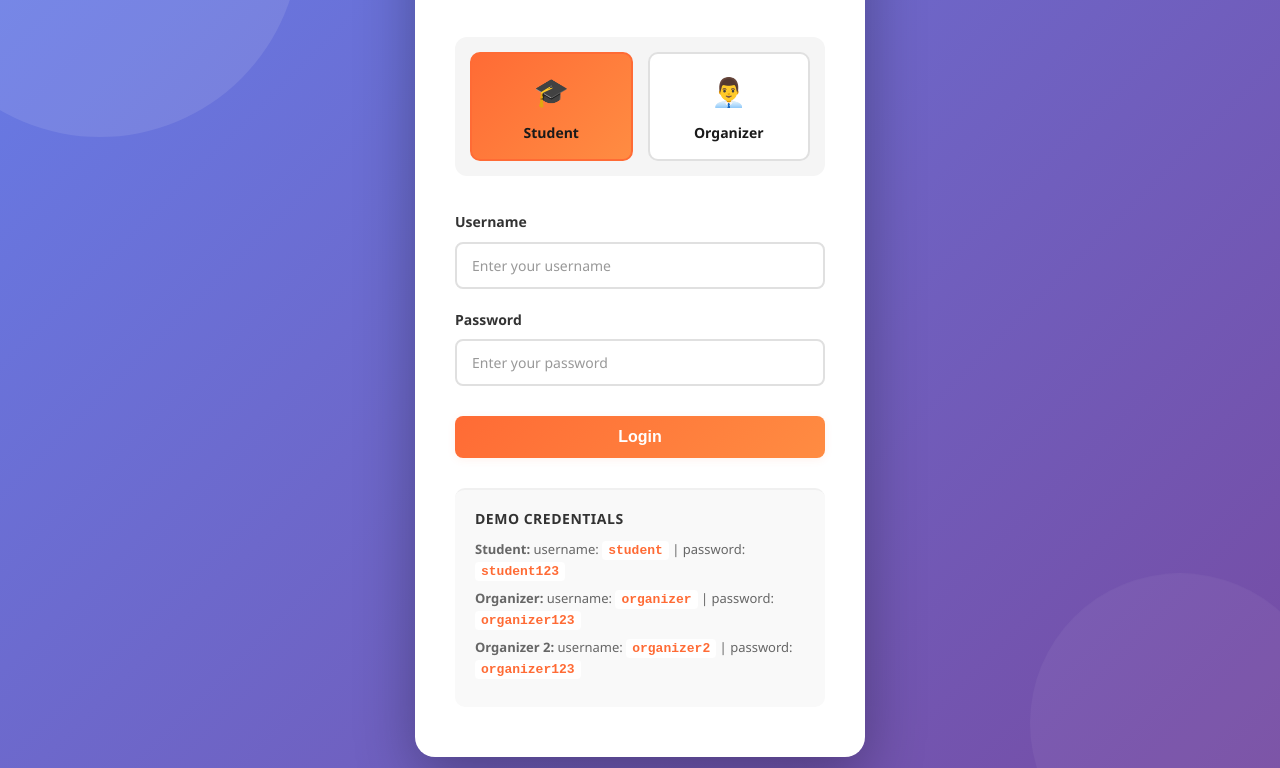
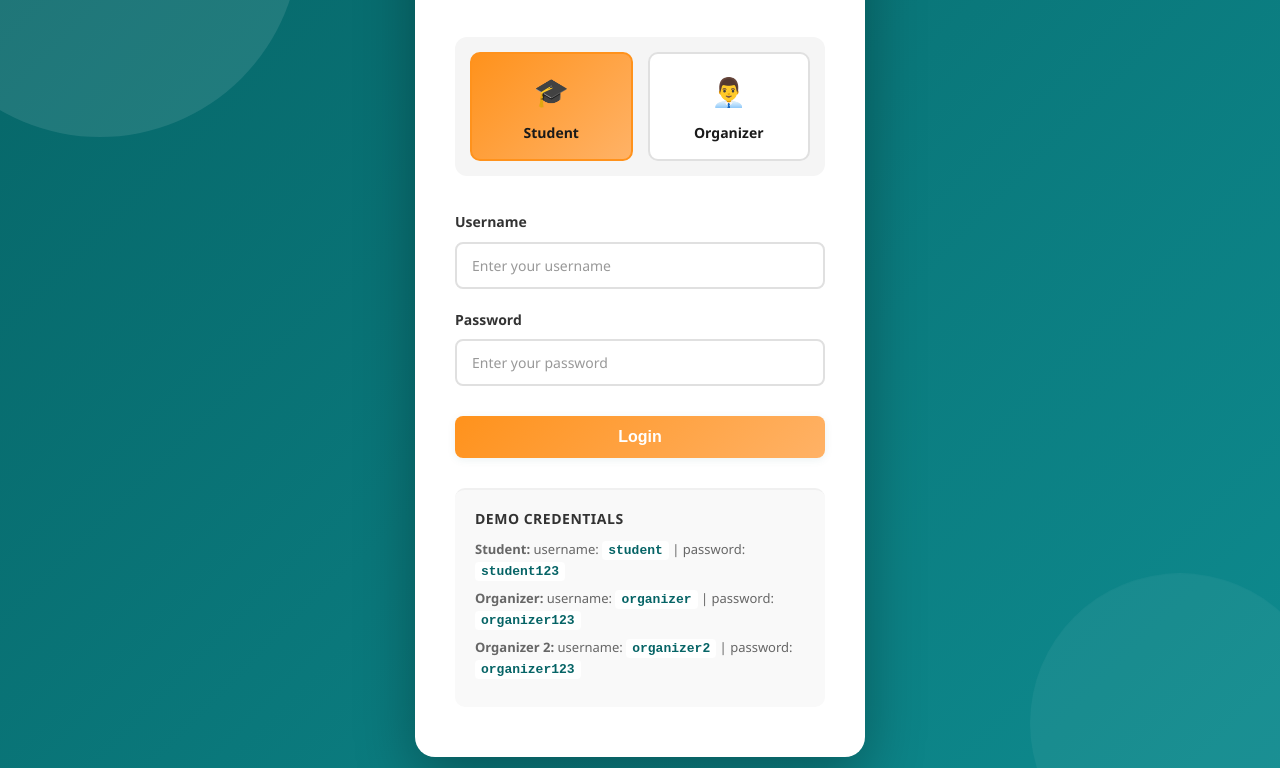
Before and after one commit to RishithSuresh/Nexus-Web-Project, a plain HTML site: page pages/login.html in a window 1280 px wide. Shown: the part 170-938 px from the top of the page. Drawn offline with Linux system fonts and the light colour scheme.

Commit message:
color pallate update

```diff
--- a/css/login.css
+++ b/css/login.css
@@ -9,7 +9,7 @@
     display: flex;
     align-items: center;
     justify-content: center;
-    background: linear-gradient(135deg, #667eea 0%, #764ba2 100%);
+    background: linear-gradient(135deg, #066466 0%, #0E8B8F 100%);
     padding: 40px 20px;
     position: relative;
     overflow: hidden;
@@ -114,13 +114,13 @@
 }
 
 .role-option:hover {
-    border-color: #FF6B35;
+    border-color: #FF921C;
     transform: translateY(-2px);
 }
 
 .role-option.active {
-    background: linear-gradient(135deg, #FF6B35 0%, #FF8C42 100%);
-    border-color: #FF6B35;
+    background: linear-gradient(135deg, #FF921C 0%, #FFB266 100%);
+    border-color: #FF921C;
     color: white;
 }
 
@@ -159,8 +159,8 @@
 
 .form-input:focus {
     outline: none;
-    border-color: #FF6B35;
-    box-shadow: 0 0 0 3px rgba(255, 107, 53, 0.1);
+    border-color: #066466;
+    box-shadow: 0 0 0 3px rgba(6, 100, 102, 0.1);
 }
 
 .form-input::placeholder {
@@ -179,7 +179,7 @@
 }
 
 .btn-primary {
-    background: linear-gradient(135deg, #FF6B35 0%, #FF8C42 100%);
+    background: linear-gradient(135deg, #FF921C 0%, #FFB266 100%);
     color: white;
     width: 100%;
     margin-top: 10px;
@@ -187,7 +187,7 @@
 
 .btn-primary:hover {
     transform: translateY(-2px);
-    box-shadow: 0 10px 25px rgba(255, 107, 53, 0.3);
+    box-shadow: 0 10px 25px rgba(255, 146, 28, 0.3);
 }
 
 .btn-primary:active {
@@ -236,7 +236,7 @@
     padding: 2px 6px;
     border-radius: 4px;
     font-family: 'Courier New', monospace;
-    color: #FF6B35;
+    color: #066466;
     font-weight: 600;
 }
 
--- a/css/main.css
+++ b/css/main.css
@@ -5,26 +5,26 @@
 
 /* CSS Variables for Easy Theming */
 :root {
-    /* Color Palette - Bright & Striking */
-    --primary-color: #FF6B35;
-    --primary-light: #FF8C5A;
-    --primary-dark: #E55A2B;
-    --secondary-color: #00A8E8;
-    --secondary-light: #00D4FF;
-    --accent-color: #FFD60A;
-    --accent-light: #FFE66D;
+    /* Color Palette - Fresh & Professional (Growth, Harmony, Mental Clarity) */
+    --primary-color: #066466;
+    --primary-light: #0E8B8F;
+    --primary-dark: #05525F;
+    --secondary-color: #B4F8C8;
+    --secondary-light: #D4FADD;
+    --accent-color: #FF921C;
+    --accent-light: #FFB266;
 
     /* Neutral Colors */
-    --bg-color: #F8F9FA;
-    --bg-secondary: #F0F3F7;
+    --bg-color: #FFFDF2;
+    --bg-secondary: #FFF9E6;
     --bg-card: #FFFFFF;
     --text-primary: #1A1A1A;
     --text-secondary: #4A4A4A;
     --text-light: #7A7A7A;
-    --border-color: #E0E0E0;
-    --shadow-sm: 0 2px 8px rgba(255, 107, 53, 0.08);
-    --shadow-md: 0 4px 16px rgba(255, 107, 53, 0.12);
-    --shadow-lg: 0 8px 24px rgba(255, 107, 53, 0.16);
+    --border-color: #E8E0D0;
+    --shadow-sm: 0 2px 8px rgba(6, 100, 102, 0.08);
+    --shadow-md: 0 4px 16px rgba(6, 100, 102, 0.12);
+    --shadow-lg: 0 8px 24px rgba(6, 100, 102, 0.16);
 
     /* Typography */
     --font-primary: 'Segoe UI', Tahoma, Geneva, Verdana, sans-serif;
@@ -367,7 +367,7 @@ a:hover {
 
 /* Hero Section */
 .hero {
-    background: linear-gradient(135deg, #E8F4F8 0%, #F0E8F4 100%);
+    background: linear-gradient(135deg, #E8F7F4 0%, #FFF9E6 100%);
     padding: var(--spacing-xl) var(--spacing-md);
     text-align: center;
     border-bottom: 1px solid var(--border-color);
@@ -460,15 +460,15 @@ a:hover {
 .home-news,
 .home-recommended {
     padding: var(--spacing-xl) var(--spacing-md);
+    background: var(--bg-color);
+}
+
+.home-news {
     background: var(--bg-secondary);
 }
 
-.home-news {
-    background: var(--bg-color);
-}
-
 .home-recommended {
-    background: linear-gradient(135deg, #FFF5E6 0%, #E6F7FF 100%);
+    background: linear-gradient(135deg, #E8F7F4 0%, #FFF9E6 100%);
 }
 
 .section-subtitle {
--- a/css/pages.css
+++ b/css/pages.css
@@ -5,7 +5,7 @@
 
 /* Page Header */
 .page-header {
-    background: linear-gradient(135deg, #FFF5E6 0%, #E6F7FF 100%);
+    background: linear-gradient(135deg, #E8F7F4 0%, #FFF9E6 100%);
     padding: var(--spacing-xl) var(--spacing-md);
     text-align: center;
     border-bottom: 1px solid var(--border-color);
@@ -57,7 +57,7 @@
 .search-input:focus {
     outline: none;
     border-color: var(--primary-color);
-    box-shadow: 0 0 0 3px rgba(107, 155, 209, 0.1);
+    box-shadow: 0 0 0 3px rgba(6, 100, 102, 0.1);
 }
 
 .search-icon {
@@ -87,7 +87,7 @@
 .filter-select:focus {
     outline: none;
     border-color: var(--primary-color);
-    box-shadow: 0 0 0 3px rgba(107, 155, 209, 0.1);
+    box-shadow: 0 0 0 3px rgba(6, 100, 102, 0.1);
 }
 
 .filter-input {
@@ -104,7 +104,7 @@
 .filter-input:focus {
     outline: none;
     border-color: var(--primary-color);
-    box-shadow: 0 0 0 3px rgba(255, 107, 53, 0.1);
+    box-shadow: 0 0 0 3px rgba(6, 100, 102, 0.1);
 }
 
 /* Content Sections */
@@ -150,7 +150,7 @@
 .form-select:focus {
     outline: none;
     border-color: var(--primary-color);
-    box-shadow: 0 0 0 3px rgba(107, 155, 209, 0.1);
+    box-shadow: 0 0 0 3px rgba(6, 100, 102, 0.1);
 }
 
 .form-textarea {
@@ -177,7 +177,7 @@
     justify-content: center;
     align-items: center;
     padding: var(--spacing-xl) var(--spacing-md);
-    background: linear-gradient(135deg, #FFF5E6 0%, #E6F7FF 100%);
+    background: linear-gradient(135deg, #E8F7F4 0%, #FFF9E6 100%);
 }
 
 .login-box {
@@ -226,7 +226,7 @@
 
 .role-option.active {
     border-color: var(--primary-color);
-    background: linear-gradient(135deg, rgba(107, 155, 209, 0.1), rgba(155, 126, 189, 0.1));
+    background: linear-gradient(135deg, rgba(6, 100, 102, 0.1), rgba(180, 248, 200, 0.1));
 }
 
 .role-icon {
@@ -264,7 +264,7 @@
 }
 
 .dashboard-header {
-    background: linear-gradient(135deg, #FFF5E6 0%, #E6F7FF 100%);
+    background: linear-gradient(135deg, #E8F7F4 0%, #FFF9E6 100%);
     padding: var(--spacing-lg);
     border-radius: var(--radius-lg);
     margin-bottom: var(--spacing-lg);
--- /dev/null
+++ b/css/theme-enhancements.css
@@ -0,0 +1,361 @@
+/* ===================================
+   THEME ENHANCEMENTS
+   Additional visual polish with new color palette
+   =================================== */
+
+/* Gradient Overlays for Visual Interest */
+.hero-content::before {
+    content: '';
+    position: absolute;
+    top: 0;
+    left: 0;
+    right: 0;
+    bottom: 0;
+    background: radial-gradient(circle at 30% 50%, rgba(180, 248, 200, 0.1) 0%, transparent 50%);
+    pointer-events: none;
+}
+
+/* Hover effects on navigation */
+.nav-link {
+    position: relative;
+    overflow: hidden;
+}
+
+.nav-link::after {
+    content: '';
+    position: absolute;
+    bottom: 0;
+    left: 0;
+    right: 0;
+    height: 2px;
+    background: var(--primary-color);
+    transform: scaleX(0);
+    transform-origin: right;
+    transition: transform 0.3s ease;
+}
+
+.nav-link:hover::after,
+.nav-link.active::after {
+    transform: scaleX(1);
+    transform-origin: left;
+}
+
+/* Button Group Enhancement */
+.hero-buttons {
+    display: flex;
+    gap: 1rem;
+    justify-content: center;
+    flex-wrap: wrap;
+}
+
+.btn {
+    position: relative;
+    overflow: hidden;
+}
+
+.btn::before {
+    content: '';
+    position: absolute;
+    top: 50%;
+    left: 50%;
+    width: 0;
+    height: 0;
+    border-radius: 50%;
+    background: rgba(255, 255, 255, 0.2);
+    transform: translate(-50%, -50%);
+    transition: width 0.6s, height 0.6s;
+}
+
+.btn:hover::before {
+    width: 300px;
+    height: 300px;
+}
+
+/* Link card animations */
+.link-card {
+    position: relative;
+}
+
+.link-card::before {
+    content: '';
+    position: absolute;
+    inset: 0;
+    border-radius: var(--radius-lg);
+    padding: 1px;
+    background: linear-gradient(135deg, var(--primary-color), var(--secondary-color));
+    -webkit-mask: linear-gradient(#fff 0 0) content-box, linear-gradient(#fff 0 0);
+    -webkit-mask-composite: xor;
+    mask-composite: exclude;
+    opacity: 0;
+    transition: opacity 0.3s ease;
+}
+
+.link-card:hover::before {
+    opacity: 1;
+}
+
+/* Card glow effect on hover */
+.event-card:hover,
+.news-card:hover,
+.club-card:hover {
+    box-shadow: 0 0 30px rgba(6, 100, 102, 0.15);
+}
+
+/* Text gradient effect */
+.hero-title,
+.page-header h1 {
+    position: relative;
+    background: linear-gradient(135deg, var(--primary-color), var(--primary-light), var(--secondary-color));
+    -webkit-background-clip: text;
+    -webkit-text-fill-color: transparent;
+    background-clip: text;
+    background-size: 200% 200%;
+    animation: gradientShift 8s ease infinite;
+}
+
+@keyframes gradientShift {
+    0%, 100% {
+        background-position: 0% 50%;
+    }
+    50% {
+        background-position: 100% 50%;
+    }
+}
+
+/* Quick links grid enhancement */
+.links-grid {
+    perspective: 1000px;
+}
+
+.link-card {
+    transition: all 0.3s cubic-bezier(0.175, 0.885, 0.32, 1.275);
+}
+
+.link-card:hover {
+    transform: translateY(-12px) rotateX(5deg);
+}
+
+/* Section title animation */
+.section-title {
+    position: relative;
+    display: inline-block;
+    width: 100%;
+}
+
+.section-title::after {
+    content: '';
+    position: absolute;
+    bottom: -10px;
+    left: 50%;
+    transform: translateX(-50%);
+    width: 80px;
+    height: 4px;
+    background: linear-gradient(90deg, transparent, var(--primary-color), transparent);
+    border-radius: 2px;
+}
+
+/* Badge pulse animation */
+.notification-badge {
+    animation: pulse 2s ease-in-out infinite;
+}
+
+@keyframes pulse {
+    0%, 100% {
+        transform: scale(1);
+    }
+    50% {
+        transform: scale(1.1);
+    }
+}
+
+/* Analytics card enhancement */
+.analytics-card {
+    position: relative;
+    overflow: hidden;
+}
+
+.analytics-card::before {
+    content: '';
+    position: absolute;
+    top: 0;
+    left: 0;
+    right: 0;
+    bottom: 0;
+    background: linear-gradient(135deg, var(--secondary-color), transparent);
+    opacity: 0;
+    transition: opacity 0.3s ease;
+}
+
+.analytics-card:hover::before {
+    opacity: 0.1;
+}
+
+.analytics-card:hover .analytics-value {
+    color: var(--primary-color);
+    transform: scale(1.05);
+    transition: all 0.3s ease;
+}
+
+/* Primary color accent line in cards */
+.event-card::before,
+.news-card::before,
+.club-card::before {
+    content: '';
+    position: absolute;
+    top: 0;
+    left: 0;
+    right: 0;
+    height: 3px;
+    background: linear-gradient(90deg, var(--primary-color), var(--secondary-color));
+    opacity: 0;
+    transition: opacity 0.3s ease;
+    z-index: 1;
+}
+
+.event-card:hover::before,
+.news-card:hover::before,
+.club-card:hover::before {
+    opacity: 1;
+}
+
+/* Form input enhancement */
+.form-input,
+.form-textarea,
+.form-select,
+.search-input,
+.filter-select,
+.filter-input {
+    position: relative;
+    transition: all 0.3s ease;
+    border-color: var(--border-color);
+}
+
+.form-input:focus,
+.form-textarea:focus,
+.form-select:focus,
+.search-input:focus,
+.filter-select:focus,
+.filter-input:focus {
+    border-color: var(--primary-color);
+    background-color: rgba(180, 248, 200, 0.02);
+}
+
+/* Modal enhancement */
+.modal {
+    animation: modalSlideIn 0.4s cubic-bezier(0.34, 1.56, 0.64, 1);
+}
+
+@keyframes modalSlideIn {
+    from {
+        opacity: 0;
+        transform: translateY(-50px) scale(0.95);
+    }
+    to {
+        opacity: 1;
+        transform: translateY(0) scale(1);
+    }
+}
+
+/* Footer link hover effect */
+.footer-section a {
+    position: relative;
+}
+
+.footer-section a::after {
+    content: '';
+    position: absolute;
+    bottom: -2px;
+    left: 0;
+    width: 0;
+    height: 2px;
+    background: var(--secondary-color);
+    transition: width 0.3s ease;
+}
+
+.footer-section a:hover::after {
+    width: 100%;
+}
+
+/* Brand color emphasis */
+.logo-text,
+.btn-primary,
+.btn-secondary {
+    text-shadow: 0 2px 4px rgba(6, 100, 102, 0.1);
+}
+
+/* Smooth transitions for all interactive elements */
+* {
+    transition: background-color 0.3s ease, color 0.3s ease, border-color 0.3s ease;
+}
+
+/* Scrollbar styling */
+::-webkit-scrollbar {
+    width: 8px;
+    height: 8px;
+}
+
+::-webkit-scrollbar-track {
+    background: var(--bg-secondary);
+}
+
+::-webkit-scrollbar-thumb {
+    background: var(--primary-color);
+    border-radius: 4px;
+}
+
+::-webkit-scrollbar-thumb:hover {
+    background: var(--primary-dark);
+}
+
+/* Selection styling */
+::selection {
+    background: var(--primary-color);
+    color: white;
+}
+
+::-moz-selection {
+    background: var(--primary-color);
+    color: white;
+}
+
+/* Backdrop blur for modern browsers */
+@supports (backdrop-filter: blur(10px)) {
+    .modal {
+        backdrop-filter: blur(10px);
+    }
+}
+
+/* Dark mode support (future-proofing) */
+@media (prefers-color-scheme: dark) {
+    :root {
+        --text-primary: #F5F5F5;
+        --text-secondary: #CCCCCC;
+        --text-light: #999999;
+    }
+}
+
+/* Enhanced focus states for accessibility */
+.btn:focus-visible,
+.nav-link:focus-visible,
+.form-input:focus-visible {
+    outline: 2px solid var(--primary-color);
+    outline-offset: 2px;
+}
+
+/* Smooth page transitions */
+html {
+    scroll-behavior: smooth;
+}
+
+body {
+    animation: fadeIn 0.4s ease-in;
+}
+
+@keyframes fadeIn {
+    from {
+        opacity: 0;
+    }
+    to {
+        opacity: 1;
+    }
+}
```
Also changed, not shown: css/cards.css (+5 -5 lines), COLOR_QUICK_REFERENCE.md (added).
